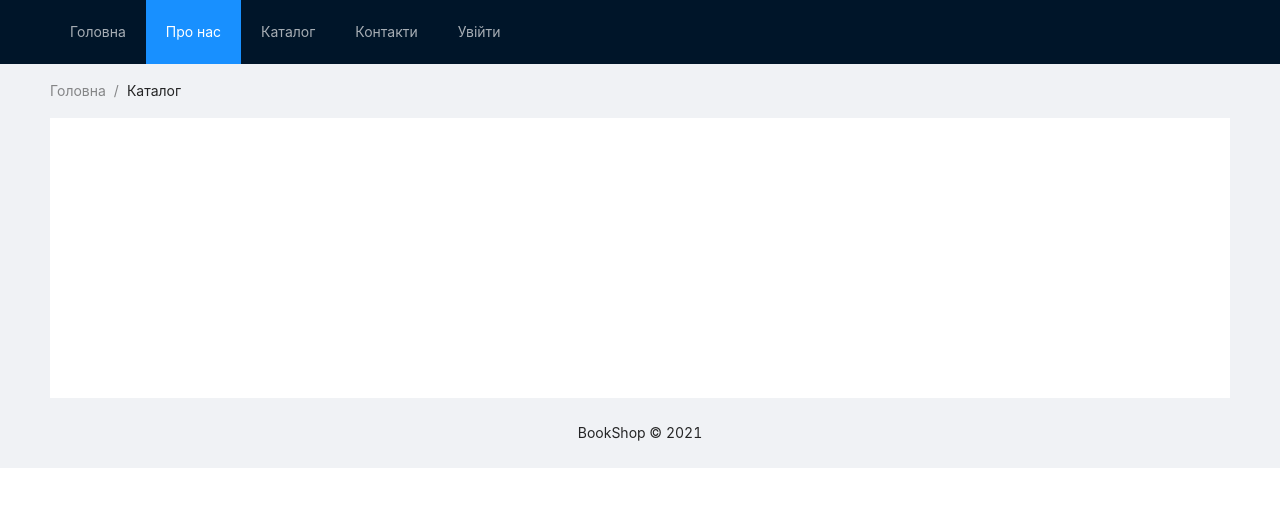
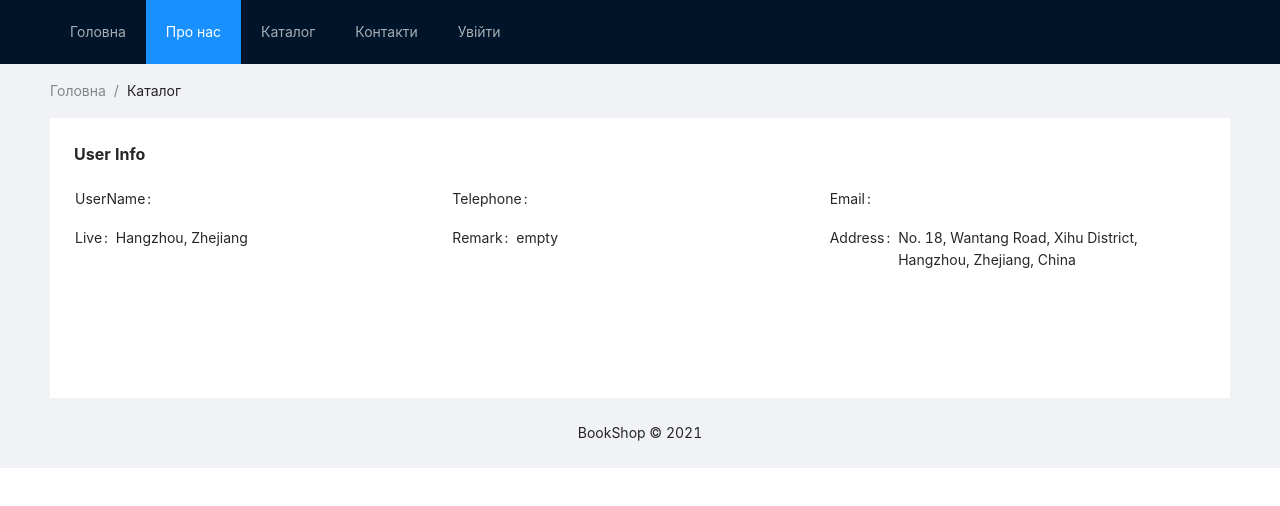
Before and after one commit to laurence543/BookShop-Remake, a React (Create React App) app in the folder frontend/: page /access/profile in a window 1280 px wide. Shown: the top 506 px of the page. Built offline with nearby package versions, Linux system fonts and the light colour scheme; no server answers.

Commit message:
Added Profile route

```diff
--- a/frontend/src/routes.js
+++ b/frontend/src/routes.js
@@ -7,6 +7,7 @@ import About from "./containers/CommonPagesContainer/About";
 import Contacts from "./containers/CommonPagesContainer/Contacts";
 import Login from "./containers/AccessContainer/Login";
 import Signup from "./containers/AccessContainer/Signup";
+import Profile from "./containers/AccessContainer/Profile";
 
 const BaseRouter = () => (
     <div>
@@ -17,6 +18,7 @@ const BaseRouter = () => (
         <Route exact path="/books/:bookID/" component={BookDetail}/>
         <Route exact path="/access/login/" component={Login}/>
         <Route exact path="/access/signup/" component={Signup}/>
+        <Route exact path="/access/profile/" component={Profile}/>
     </div>
 );
 
```
